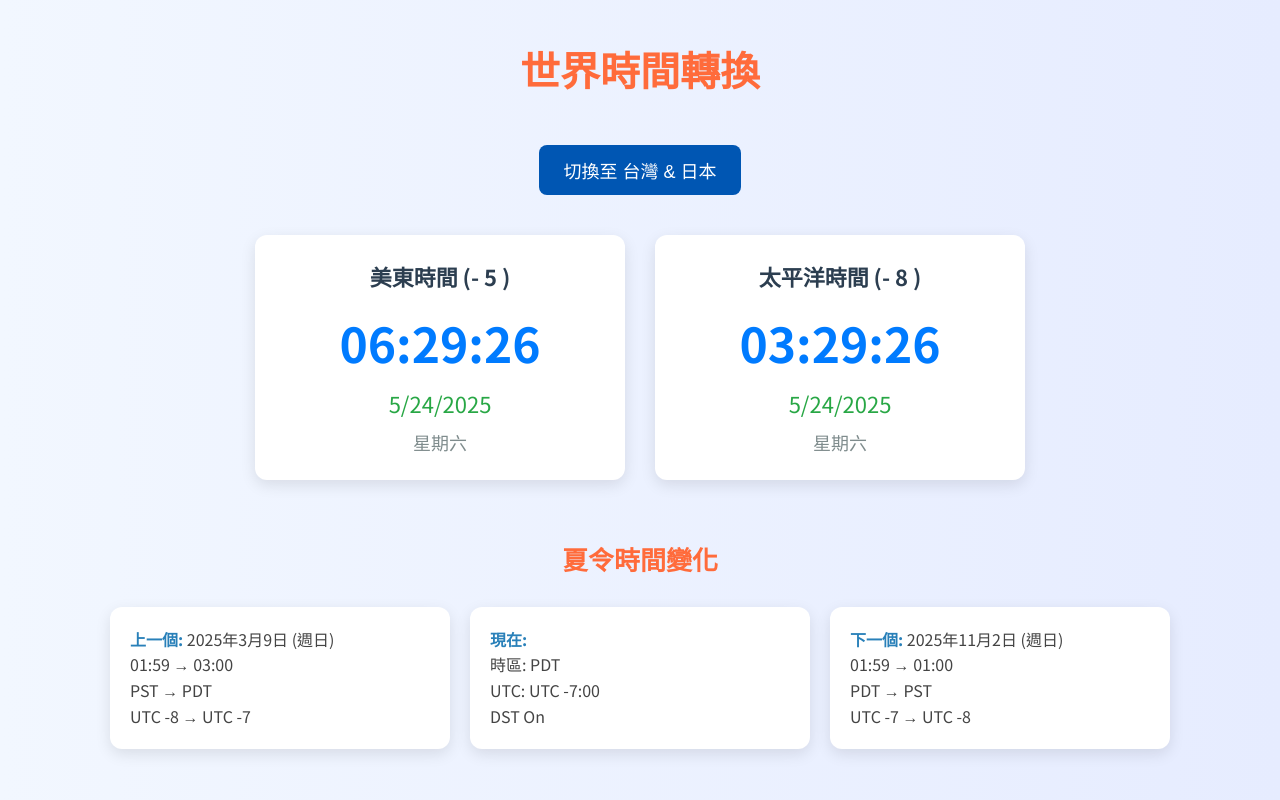
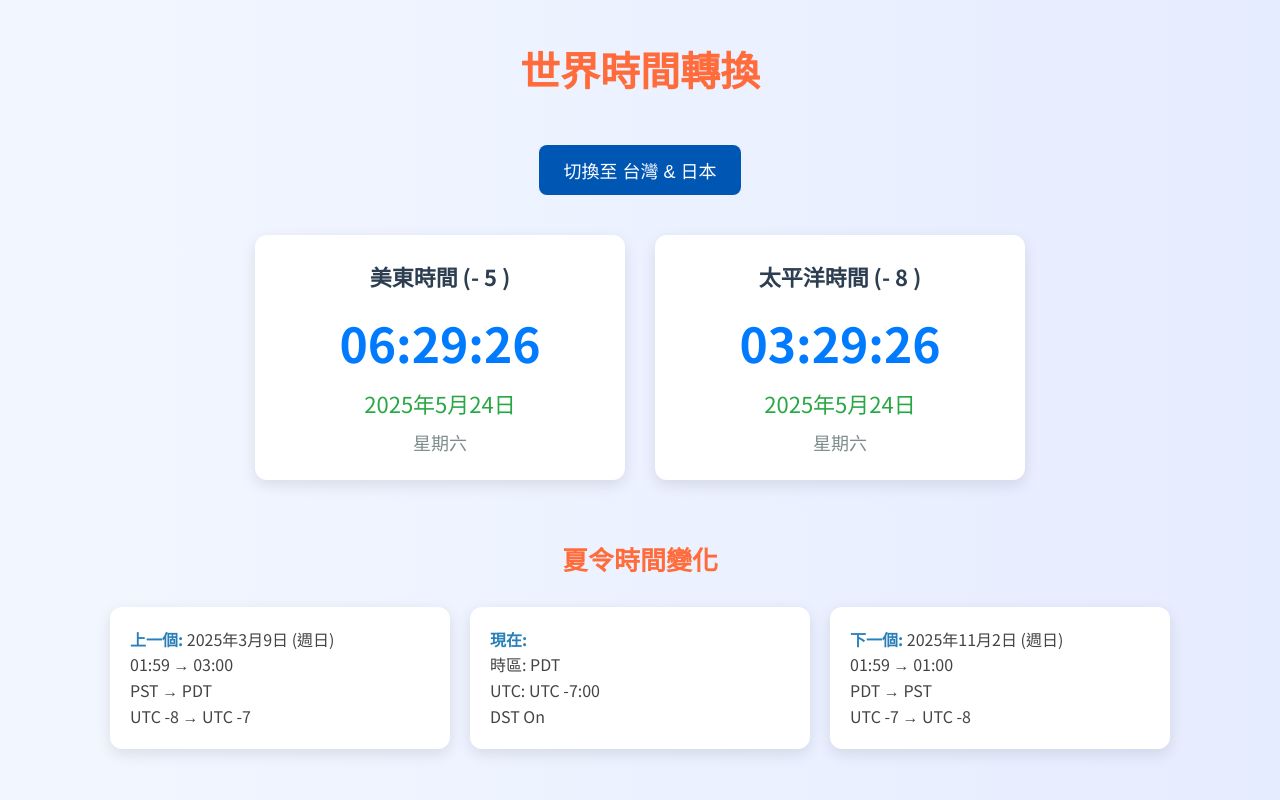
Before and after one commit to hyn1428/TimeTools, a plain HTML site: page index.html in a window 1280 px wide. Drawn offline with Linux system fonts and the light colour scheme.

Commit message:
Update index.html

```diff
--- a/index.html
+++ b/index.html
@@ -157,11 +157,19 @@
             document.getElementById("time2-label").innerText = labels[currentMode][1];
 
             document.getElementById("time1").innerText = new Date(times[0]).toLocaleTimeString("en-US", { hour12: false });
-            document.getElementById("date1").innerText = new Date(times[0]).toLocaleDateString();
+            document.getElementById("date1").innerText = new Date(times[0]).toLocaleDateString("zh-TW", {
+    year: "numeric",
+    month: "long",
+    day: "numeric"
+});
             document.getElementById("weekday1").innerText = new Date(times[0]).toLocaleString("zh-TW", { weekday: "long" });
 
             document.getElementById("time2").innerText = new Date(times[1]).toLocaleTimeString("en-US", { hour12: false });
-            document.getElementById("date2").innerText = new Date(times[1]).toLocaleDateString();
+            document.getElementById("date2").innerText = new Date(times[1]).toLocaleDateString("zh-TW", {
+    year: "numeric",
+    month: "long",
+    day: "numeric"
+});
             document.getElementById("weekday2").innerText = new Date(times[1]).toLocaleString("zh-TW", { weekday: "long" });
 
             document.getElementById("toggleButton").innerText =
```
